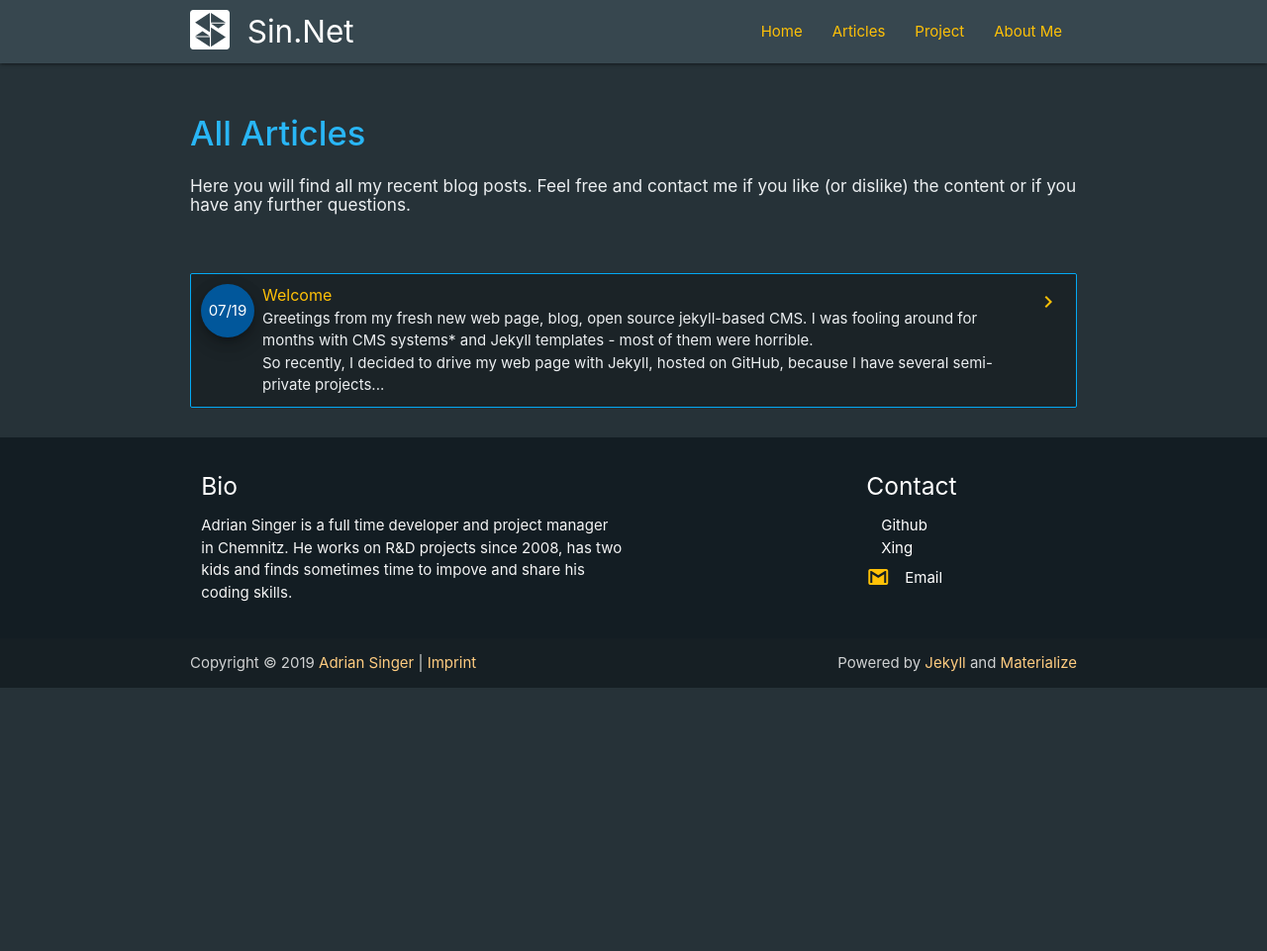
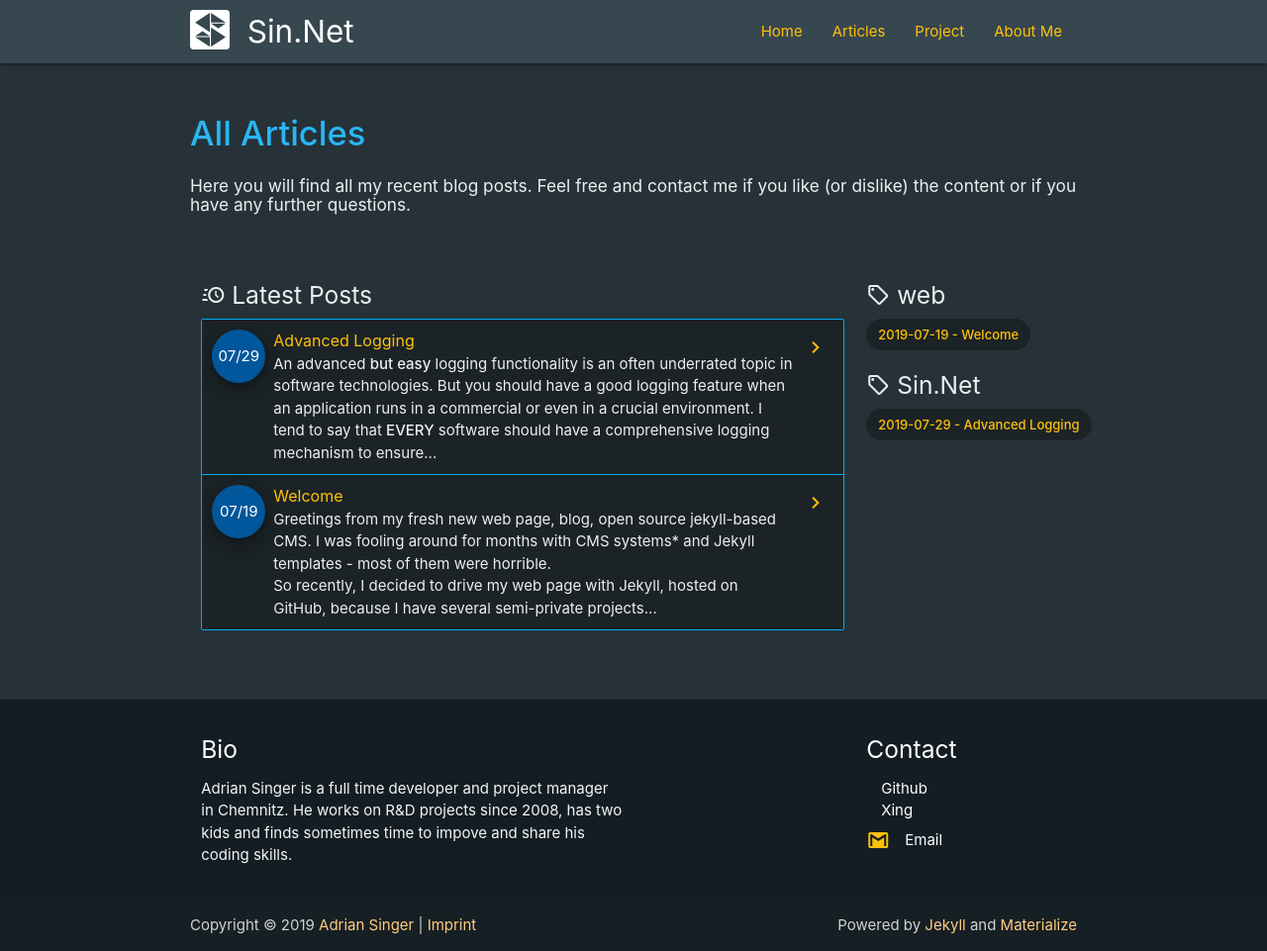
Before and after one commit to adriansinger87/adriansinger87.github.io, a Jekyll site: the page built from articles.html, in a window 1280 px wide and 961 px high. Shown: the whole window at 99% size. Built offline with Jekyll 4.4.1, drawn with Linux system fonts in a browser that asks for light colours; nearby versions of some CDN libraries.

Commit message:
articles page, welcome and logging post updated

```diff
--- a/1_project.md
+++ b/1_project.md
@@ -71,18 +71,20 @@ Now I will state out some principles for each layer. Please note that this list
     </li>
 </ul>
 
-##### Attention Zone
+<h5 class="attention">Attention Zone</h5>
 
 As you might see, the Sin.Net assemblies are bypassing the application layer. That is - of course - because I can't provide this layer to you. Maybe if you pay me.
 <i class="mdi mdi-emoticon-outline" style="font-size: inherit"></i>
 But if you decide to use the <a target="_blank" href="https://www.nuget.org/packages/Sin.Net.Domain/">Sin.Net.Domain.dll</a> it makes sense to build your upper layer's based on its interfaces and abstractions. In the best case you just use the other assemblies too and maybe extend them within your own layers.
 
 This could be a potentional (and most comprehensive) implementation of the Sin.Net Project.
+What's also not illustrated here, is a project for unit testing your app, but you should definitely have one.
 
 <div class="mermaid">
 graph TB
     A[Your.Project.Presentation] --> B[Your.Project.Infrastructure]
     A --> D[Your.Project.Persistence]
+    A --> I[Sin.Net.Logging]
     subgraph
     D --> E[Sin.Net.Persistence]
     end
--- a/_layouts/post.html
+++ b/_layouts/post.html
@@ -26,5 +26,6 @@ layout: default
       {% endif %}
     </article>
     </div>
+
 </div>
 <script>$('.carousel.carousel-slider').carousel({fullWidth: true});</script>
--- a/_posts/2016-07-19-welcome.md
+++ b/_posts/2019-07-19-welcome.md
@@ -1,5 +1,7 @@
 ---
 layout: post
+author: Adrian
+categories: web
 ---
 
 Greetings from my fresh new web page, blog, open source jekyll-based CMS. I was fooling around for months with CMS systems* and Jekyll templates - most of them were horrible.
--- /dev/null
+++ b/_posts/2019-07-29-logging.md
@@ -0,0 +1,13 @@
+---
+title: Advanced Logging
+layout: post
+author: Adrian
+categories: Sin.Net
+---
+
+An advanced **but easy** logging functionality is an often underrated topic in software technologies. But you should have a good logging feature when an application runs in a commercial or even in a crucial environment.
+I tend to say that **EVERY** software should have a comprehensive logging mechanism to ensure transparency of your system.
+
+In this blog post I will talk about the usage of the [Sin.Net.Logging](https://www.nuget.org/packages/Sin.Net.Logging/) library and how to use it in a productive environment and for unit testing the same time.
+
+> Stay tuned for a few hours (or days)...
--- a/articles.html
+++ b/articles.html
@@ -2,16 +2,19 @@
 layout: default
 ---
 
-
 <div class="container last-post">
   <h1 class="page-title">All Articles</h1>
   <h6>
-    Here you will find all my recent blog posts. Feel free and contact me if you like (or dislike) the content or if you have any further questions.
+    Here you will find all my recent blog posts. Feel free and contact me if you like (or dislike) the content or if you
+    have any further questions.
   </h6>
   <br /><br />
-  <section>
+
+  <div class="row">
+    <div class="col s12 m8 l9">
+      <h5><i class="mdi mdi-clock-fast"></i> Latest Posts</h5>
       <ul class="collection">
-      {% for post in site.posts %}
+        {% for post in site.posts limit:5 %}
         <li class="collection-item avatar">
           {% assign date_format = site.minima.date_format | default: "%m/%d" %}
           <div class="date-post circle z-depth-3">{{ post.date | date: date_format }}</div>
@@ -25,5 +28,28 @@ layout: default
         </li>
         {% endfor %}
       </ul>
+    </div>
+
+    <div class="col s12 m4 l3">
+      {% for category in site.categories %}
+      <div class="archive-group">
+        {% capture category_name %}{{ category | first }}{% endcapture %}
+        <div id="#{{ category_name | slugize }}"></div>
+
+        <h5 class="category-head">
+          <i class="mdi mdi-tag-outline"></i> {{ category_name }}
+        </h5>
+        <a name="{{ category_name | slugize }}"></a>
+        {% for post in site.categories[category_name] %}
+        <article class="archive-item">
+          {% assign date_format = site.minima.date_format | default: "%Y-%m-%d" %}
+          <div class="chip"><a href="{{ site.baseurl }}{{ post.url }}">{{ post.date | date: date_format }} -
+              {{ post.title | escape }}</a></div>
+        </article>
+        {% endfor %}
+      </div>
+      {% endfor %}
+    </div>
     </section>
   </div>
+</div>
--- a/assets/css/theme.css
+++ b/assets/css/theme.css
@@ -86,8 +86,14 @@ blockquote {
     z-index: 1;
 }
 
+.chip {
+    background-color:  rgba(0,0,0,0.3);
+    color: #eceff1;
+    white-space: nowrap;
+}
 .page-footer {
     background-color: #131d23;
+    margin-top: 20px;
 }
 
 figure {
@@ -128,7 +134,7 @@ hr {
 .ul-md, .ul-md > li {
     list-style-type: disc !important;
     margin-left: 10px;
- }
+}
 
 /*
  * END Materialize overrides
@@ -173,6 +179,9 @@ hr {
       color: #ffcc80;
   }
 
+.attention {
+    color: #ff7043;
+}
 /* meramid overrides */
 
 svg {
```
Also changed, not shown: _layouts/home.html (line endings or trailing spaces). Lines whose indentation alone changed are shown as unchanged.
